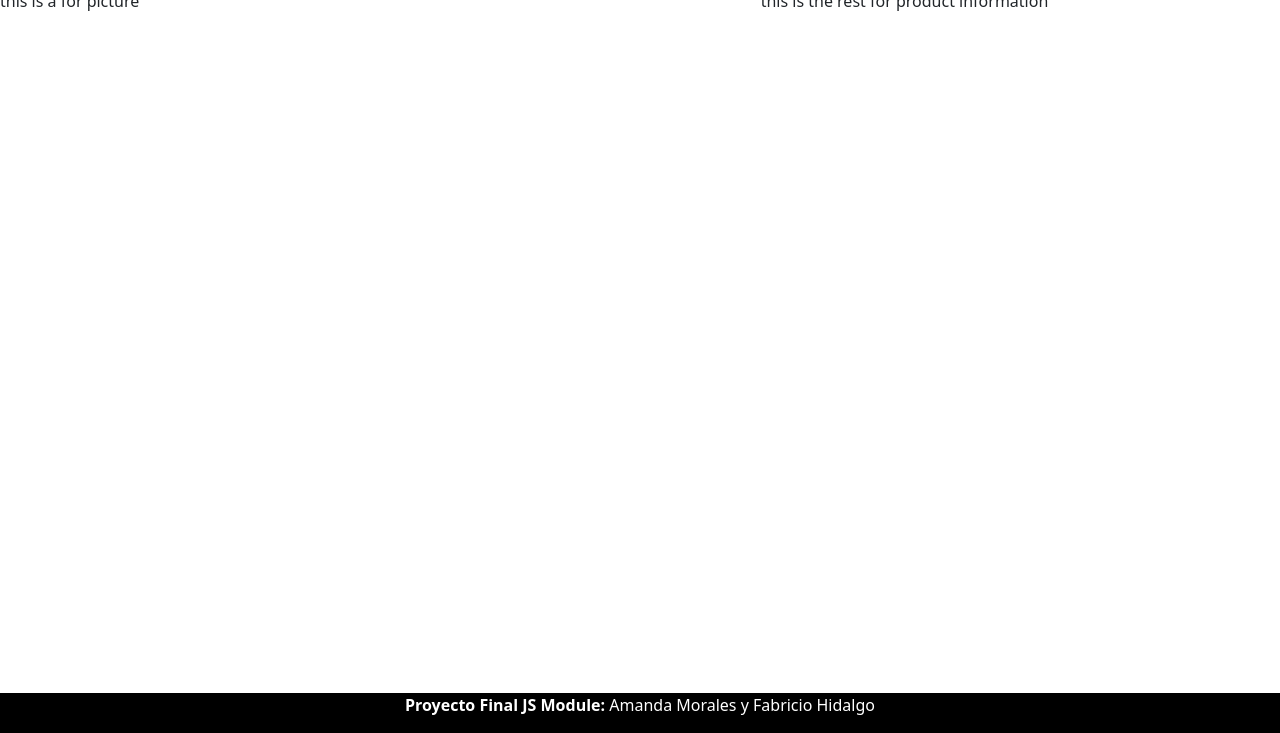
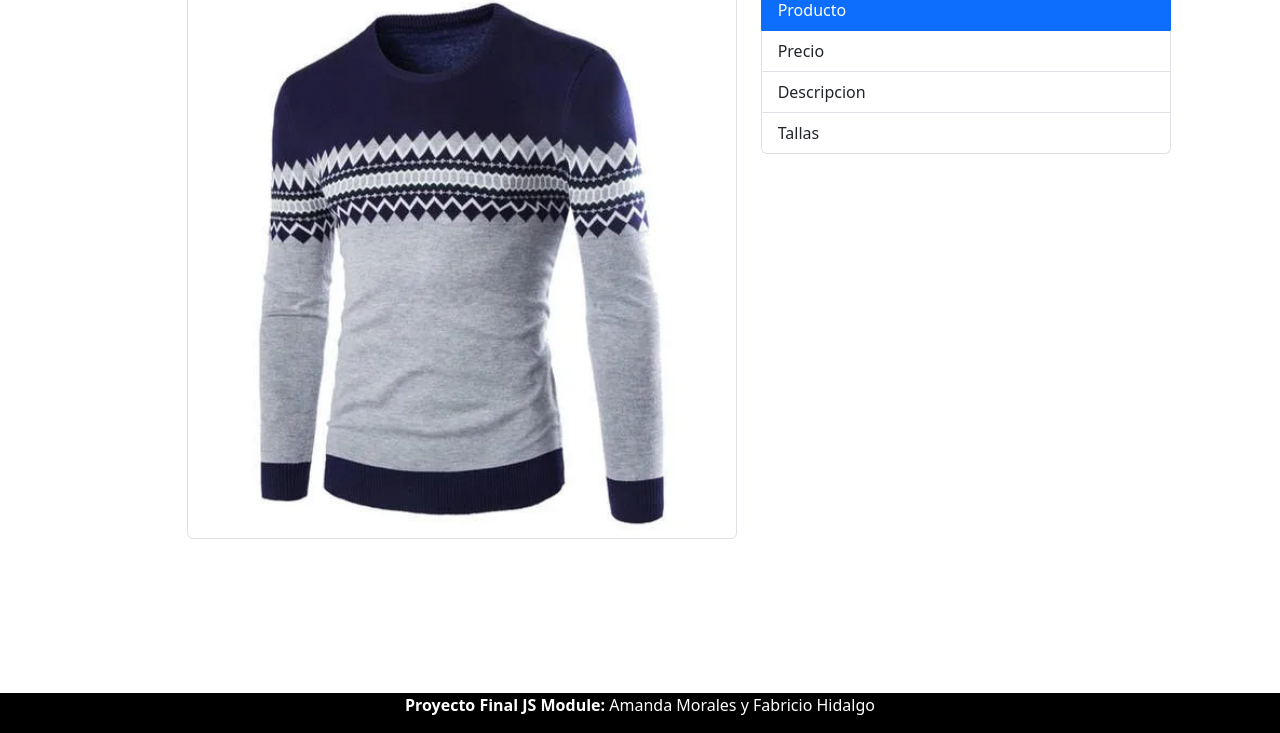
Before and after one commit to FabricioHidalgo/Proyecto-FED-Modulo-2, a plain HTML site: page index.html in a window 1280 px wide. Shown: the part 67-800 px from the top of the page. Drawn offline with nearby package versions, Linux system fonts and the light colour scheme.

Commit message:
added list and images

```diff
--- a/index.html
+++ b/index.html
@@ -15,10 +15,16 @@
             <h1>Summer Time</h1>
         </div>
         <div class="row">
-            <div class="col-7">
-                this is a for picture
+            <div class="col-7 d-flex justify-content-end">
+                <img src="Imagenes/Verano.jpg" class="img-thumbnail" width="550px" alt="camisa">
             </div>
-            <div class="col-5"> this is the rest for product information
+            <div class="col-4">
+                <ul class="list-group">
+                    <li class="list-group-item active" aria-current="true">Producto</li>
+                    <li class="list-group-item">Precio</li>
+                    <li class="list-group-item">Descripcion</li>
+                    <li class="list-group-item">Tallas</li>
+                  </ul>
 
             </div>
         </div>
@@ -30,10 +36,16 @@
             <h1>Winter Time</h1>
         </div>
         <div class="row">
-            <div class="col-7">
-                this is a for picture
+            <div class="col-7 d-flex justify-content-end">
+                <img src="Imagenes/Invierno.webp" class="img-thumbnail" width="550px" alt="sweater">
             </div>
-            <div class="col-5"> this is the rest for product information
+            <div class="col-4">
+                <ul class="list-group">
+                    <li class="list-group-item active" aria-current="true">Producto</li>
+                    <li class="list-group-item">Precio</li>
+                    <li class="list-group-item">Descripcion</li>
+                    <li class="list-group-item">Tallas</li>
+                  </ul>
 
             </div>
         </div>
```
Also changed, not shown: Imagenes/Invierno.webp (added), Imagenes/Verano.jpg (added).
